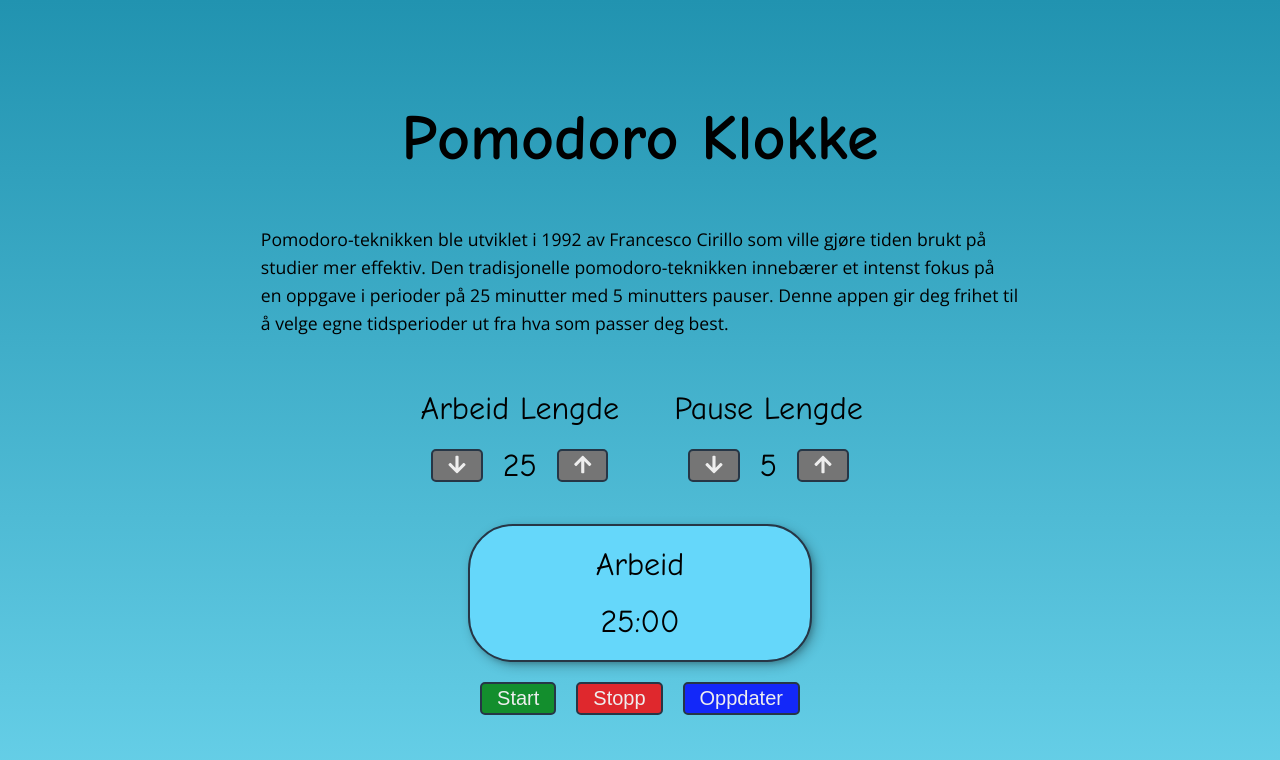
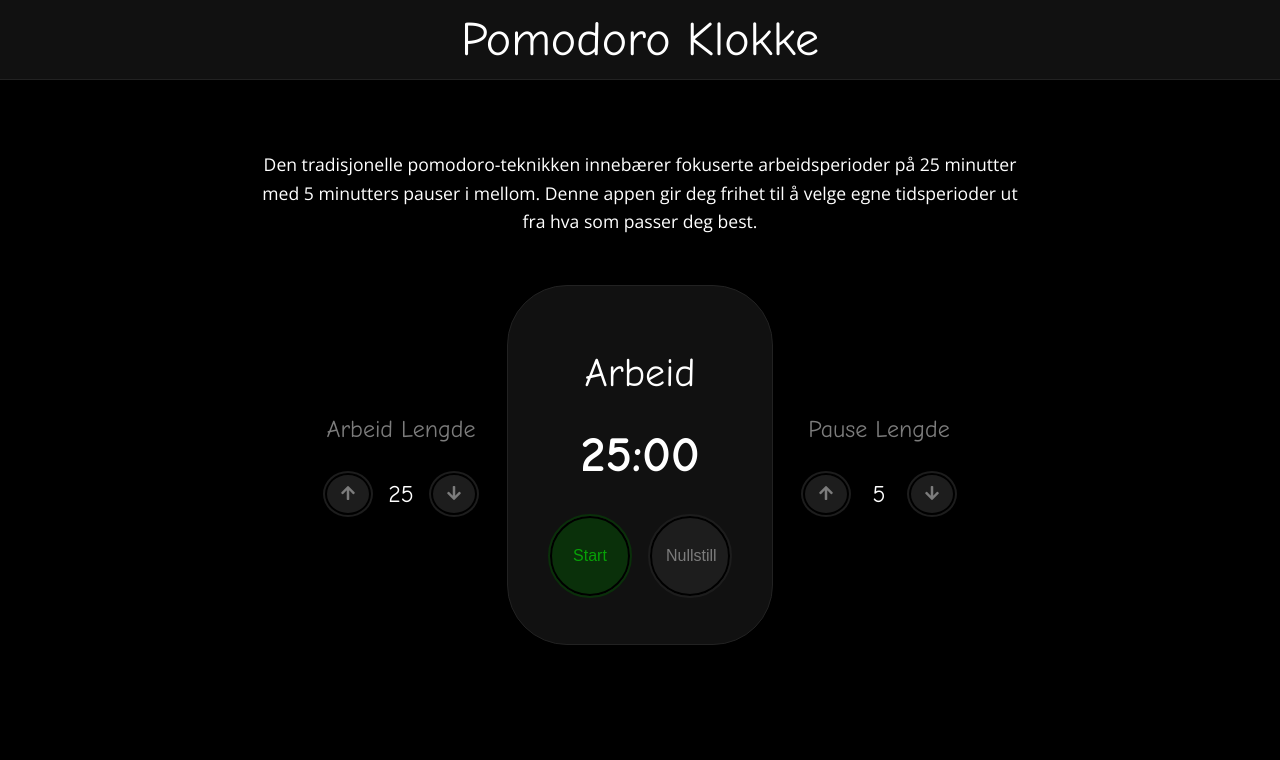
Before and after one commit to KennethEBNer/pomodoro-app, a React (Create React App) app: page / in a window 1280 px wide. Shown: the top 760 px of the page. Built offline with nearby package versions, Linux system fonts and the light colour scheme.

Commit message:
Merge commit

```diff
--- a/package.json
+++ b/package.json
@@ -7,7 +7,6 @@
     "@testing-library/jest-dom": "^4.2.4",
     "@testing-library/react": "^9.5.0",
     "@testing-library/user-event": "^7.2.1",
-    "gh-pages": "^3.1.0",
     "howler": "^2.2.0",
     "react": "^16.13.1",
     "react-dom": "^16.13.1",
@@ -36,5 +35,8 @@
       "last 1 firefox version",
       "last 1 safari version"
     ]
+  },
+  "devDependencies": {
+    "gh-pages": "^3.1.0"
   }
 }
--- a/src/App.css
+++ b/src/App.css
@@ -1,27 +1,26 @@
+* {
+  margin: 0;
+  padding: 0;
+}
+
 body {
-  background: #2193b0;  /* fallback for old browsers */
-  background: -webkit-linear-gradient(to top, #6dd5ed, #2193b0);  /* Chrome 10-25, Safari 5.1-6 */
-  background: linear-gradient(to top, #6dd5ed, #2193b0); /* W3C, IE 10+/ Edge, Firefox 16+, Chrome 26+, Opera 12+, Safari 7+ */
+  background: #000;
   color: #fff;
-  height: 100vh;
 }
 
 main {
   font-family: 'Comic Neue', cursive;
-  color: rgb(0, 0, 0);
-  display: flex;
-  flex-direction: column;
-  height: 90vh;
-  justify-content: center;
-  align-items: center;
-  margin: 3em 0;
 }
 
 h2 {
-    font-size: 4rem;
-    font-weight: 600;
-    margin: 0 auto;
-    margin-bottom: .5em;
+  color: #fff;
+  background-color: #111;
+  border-bottom: 1px solid #222;
+  width: 100%;
+  text-align: center;
+  padding: .25em 0;
+  font-size: 3rem;
+  font-weight: 400;
 }
 
 .text {
@@ -29,32 +28,89 @@ h2 {
   font-size: 1.1rem;
   line-height: 1.6;
   width: 60%;
-  margin-bottom: 3em;
+  margin: 4em auto;
+  margin-bottom: 0;
+  text-align: center;
+}
+
+.main-container {
+  display: flex;
+  align-items: center;
+  justify-content: center;
+  /* margin-top: 1em; */
+}
+
+.main-timer-container {
+  background-color: #111;
+  margin: 50px 10px;
+  padding: 4em 2em;
+  padding-bottom: 3em;
+  border-radius: 60px;
+  border: 1px solid #222;
+}
+
+h4 {
+  color: #fff;
+  text-align: center;
+  font-size: 2.5rem;
+  font-weight: 400;
+  margin-bottom: 30px;
+}
+
+.timer {
+  font-size: 50px;
+  font-weight: 600;
+}
+
+.timer-labels {
+  color: rgb(124, 124, 124);
+  font-size: 1.5rem;
+}
+
+.timer-section {
+  background-color: #111;
+  margin: 0 auto;
+  margin-bottom: 1em;
+}
+
+.timer-container {
+  text-align: center;
+  background-color: #111;
+  padding: 0;
+}
+
+.actions-container {
+  display: flex;
+  justify-content: center;
+  margin-top: 2em;
 }
 
 .interval-container {
-    display: flex;
-    margin: 0 30px;
-    align-items: center;
-}
-
-.both-intervals-container {
-    width: 90%;
-    justify-content: center;
-    display: flex;
+  display: flex;
+  margin: 0 10px;
+  align-items: center;
 }
 
 button {
-    font-size: 20px;
-    padding: 3px 15px;
+    font-size: 16px;
+    padding: 10px 14px;
     margin: 0 10px;
-    background-color: #757575;
-    outline: none;
+    background-color: #1d1d1d;
     cursor: pointer;
-    color: #eee;
-    border-radius: 5px;
+    color: rgb(124, 124, 124);
+    border-radius: 100%;
     border: none;
-    border: 2px solid #263646;
+    border: 2px solid #000;
+    outline: solid 2px #1d1d1d;
+}
+
+.timer-actions {
+  width: 80px;
+  height: 80px;
+}
+
+.d-none-button {
+  display: none;
 }
 
 button:disabled {
@@ -62,56 +118,21 @@ button:disabled {
 }
 
 .interval-length {
-  font-size: 2rem;
-  margin: 0 10px;
-}
-
-h4 {
-    text-align: center;
-    font-size: 2rem;
-    font-weight: 400;
-    margin-top: 0;
-    margin-bottom: 20px;
-}
-
-.timer-section {
-  width: 100%
-}
-
-.timer-container {
-    margin: 40px auto;
-    margin-bottom: 20px;
-    border-radius: 45px;
-    width: 300px;
-    text-align: center;
-    box-shadow: 0.25em 0.25em 0.75em rgba(0, 0, 0, 0.25),
-                0.125em 0.125em 0.25em rgba(0, 0, 0, 0.15);
-    padding: 20px;
-    background-color: #65d7fa;
-    border: 2px solid #263646;
-}
-
-.timer {
-    font-size: 2rem;
-}
-
-.timer-actions {
-  border: 2px solid #263646;
-}
-
-.actions-container {
-    display: flex;
-    justify-content: center;
+  font-size: 1.5rem;
+  margin: 0;
+  text-align: center;
+  width: 40px;
+  /* border: 1px solid red; */
 }
 
 .timer-action-play {
-  background-color: rgba(0, 128, 0, 0.8);
+  color: rgb(7, 160, 7);
+  background-color: rgb(10, 48, 10);
+  outline: solid 2px rgb(10, 48, 10);
 }
 
 .timer-action-stop {
-  background-color: rgba(255, 0, 0, 0.8);
+  color: rgb(204, 34, 34);
+  background-color: rgb(66, 16, 16);
+  outline: solid 2px rgb(66, 16, 16);
 }
-
-.timer-action-refresh {
-  background-color: rgba(0, 0, 255, 0.8);
-}
--- a/src/components/App.js
+++ b/src/components/App.js
@@ -96,22 +96,14 @@ class App extends React.Component {
     return (
       <main>
         <h2>Pomodoro Klokke</h2>
-        <p className="text">Pomodoro-teknikken ble utviklet i 1992 av Francesco Cirillo som ville gjøre tiden brukt på studier
-          mer effektiv. Den tradisjonelle pomodoro-teknikken innebærer et intenst fokus
-          på en oppgave i perioder på 25 minutter med 5 minutters pauser. Denne appen
-          gir deg frihet til å velge egne tidsperioder ut fra hva som passer deg best.</p>
-        <section className="both-intervals-container">
+        <p className="text">Den tradisjonelle pomodoro-teknikken innebærer fokuserte arbeidsperioder på 25 minutter med 5 minutters pauser i mellom.
+         Denne appen gir deg frihet til å velge egne tidsperioder ut fra hva som passer deg best.</p>
+        <div className="main-container">
           <SessionLength
             isPlay={this.state.isPlay}
             sessionLength={this.state.sessionLength}
             increaseSession={this.onIncreaseSessionLength}
             decreaseSession={this.onDecreaseSessionLength} />
-          <BreakInterval
-            isPlay={this.state.isPlay}
-            breakInterval={this.state.breakLength}
-            increaseBreak={this.onIncreaseBreakLength}
-            decreaseBreak={this.onDecreaseBreakLength} />
-        </section>
           <Timer
             timerMinute={this.state.timerMinute}
             breakLength={this.state.breakLength}
@@ -119,6 +111,14 @@ class App extends React.Component {
             toggleInterval={this.onToggleInterval}
             resetTimer={this.onResetTimer}
             playStopTimer={this.onPlayStopTimer} />
+          <section>
+            <BreakInterval
+              isPlay={this.state.isPlay}
+              breakInterval={this.state.breakLength}
+              increaseBreak={this.onIncreaseBreakLength}
+              decreaseBreak={this.onDecreaseBreakLength} />
+          </section>
+        </div>
       </main>
     );
   }
--- a/src/components/BreakInterval.js
+++ b/src/components/BreakInterval.js
@@ -2,15 +2,15 @@ import React from 'react';
 
 function BreakInterval(props) {
 
-    function decreaseCounter(){
-        if (props.breakInterval === 1){
+  function decreaseCounter() {
+    if (props.breakInterval === 1) {
       return;
     }
     props.decreaseBreak();
   }
 
-    function increaseCounter(){
-        if(props.breakInterval === 60){
+  function increaseCounter() {
+    if (props.breakInterval === 60) {
       return;
     }
     props.increaseBreak();
@@ -18,18 +18,18 @@ function BreakInterval(props) {
 
   return (
     <section>
-            <h4 id="break-label">Pause Lengde</h4>
+      <h4 class="timer-labels" id="break-label">Pause Lengde</h4>
       <section className="interval-container">
+        <button
+          id="break-increment"
+          disabled={props.isPlay === true ? "disabled" : ""}
+          onClick={increaseCounter}><i class="fas fa-arrow-up"></i>
+        </button>
+        <p id="break-length" className="interval-length">{props.breakInterval}</p>
         <button
           id="break-decrement"
           disabled={props.isPlay === true ? "disabled" : ""}
-                    onClick = {decreaseCounter}><i class="fas fa-arrow-down"></i>
-                </button>
-                <p id="break-length" className="interval-length">{props.breakInterval}</p>
-                <button
-                    id="break-increment"
-                    disabled={props.isPlay === true ? "disabled" : ""}
-                    onClick = {increaseCounter}><i class="fas fa-arrow-up"></i>
+          onClick={decreaseCounter}><i class="fas fa-arrow-down"></i>
         </button>
       </section>
     </section>
--- a/src/components/SessionLength.js
+++ b/src/components/SessionLength.js
@@ -2,15 +2,15 @@ import React from 'react';
 
 function SessionLength(props) {
 
-    function decreaseCounter(){
-        if(props.sessionLength === 1){
+  function decreaseCounter() {
+    if (props.sessionLength === 1) {
       return;
     }
     props.decreaseSession();
   }
 
-    function increaseCounter(){
-        if(props.sessionLength === 60){
+  function increaseCounter() {
+    if (props.sessionLength === 60) {
       return;
     }
     props.increaseSession();
@@ -18,18 +18,18 @@ function SessionLength(props) {
 
   return (
     <section>
-            <h4 id="session-label">Arbeid Lengde</h4>
+      <h4 class="timer-labels" id="session-label">Arbeid Lengde</h4>
       <section className="interval-container">
+        <button
+          id="session-increment"
+          onClick={increaseCounter}
+          disabled={props.isPlay === true ? "disabled" : ""}><i class="fas fa-arrow-up"></i>
+        </button>
+        <p id="session-length" className="interval-length">{props.sessionLength}</p>
         <button
           id="session-decrement"
           onClick={decreaseCounter}
           disabled={props.isPlay === true ? "disabled" : ""}><i class="fas fa-arrow-down"></i>
-                </button>
-                <p id="session-length" className="interval-length">{props.sessionLength}</p>
-                <button
-                    id="session-increment"
-                    onClick={increaseCounter}
-                    disabled={props.isPlay === true ? "disabled" : ""}><i class="fas fa-arrow-up"></i>
         </button>
       </section>
     </section>
--- a/src/components/Timer.js
+++ b/src/components/Timer.js
@@ -20,17 +20,33 @@ class Timer extends React.Component {
       this.setState({
           intervalId: intervalId
       });
+      let playButton = document.body.querySelector('.timer-action-play');
+      let stopButton = document.body.querySelector('.timer-action-stop');
+      playButton.classList.toggle('d-none-button');
+      stopButton.classList.toggle('d-none-button');
   }
 
   stop(){
       clearInterval(this.state.intervalId);
       this.props.playStopTimer(false);
+      let playButton = document.body.querySelector('.timer-action-play');
+      let stopButton = document.body.querySelector('.timer-action-stop');
+      playButton.classList.toggle('d-none-button');
+      stopButton.classList.toggle('d-none-button');
   }
 
   reset(){
-        this.stop();
+      clearInterval(this.state.intervalId);
+      this.props.playStopTimer(false);
       this.props.resetTimer();
       this.props.playStopTimer(false);
+
+      let playButton = document.body.querySelector('.timer-action-play');
+      let stopButton = document.body.querySelector('.timer-action-stop');
+      if(playButton.classList.contains('d-none-button')) {
+        playButton.classList.toggle('d-none-button');
+        stopButton.classList.toggle('d-none-button');
+      }
       this.setState({
           timerSecond: 0,
           isSession: true
@@ -83,11 +99,12 @@ class Timer extends React.Component {
       }
   }
 
-    render(){
+  render() {
     return (
-            <section className="timer-section">
+      <div className="main-timer-container">
+        <div className="timer-section">
           <section className="timer-container">
-                    <h4 id="timer-label">{this.state.isSession === true ? "Arbeid" : "Pause" }</h4>
+            <h4 id="timer-label">{this.state.isSession === true ? "Arbeid" : "Pause"}</h4>
             <div id="time-left">
               <span className="timer">{this.props.timerMinute}</span>
               <span className="timer">:</span>
@@ -100,12 +117,15 @@ class Timer extends React.Component {
               </span>
             </div>
           </section>
+        </div>
+        <div>
           <section className="actions-container">
             <button id="start" onClick={this.play} className="timer-actions timer-action-play">Start</button>
-                    <button id="stop" onClick={this.stop} className="timer-actions timer-action-stop">Stopp</button>
-                    <button id="reset" onClick={this.reset} className="timer-actions timer-action-refresh">Oppdater</button>
+            <button id="stop" onClick={this.stop} className="timer-actions timer-action-stop d-none-button">Stopp</button>
+            <button id="reset" onClick={this.reset} className="timer-actions timer-action-refresh">Nullstill</button>
           </section>
-            </section>
+        </div>
+      </div>
     );
   }
 }
```
Also changed, not shown: src/images/project-background-1.jpeg (added), 1 other file (tests, documents, lock files or other folders). Lines whose indentation alone changed are shown as unchanged.
